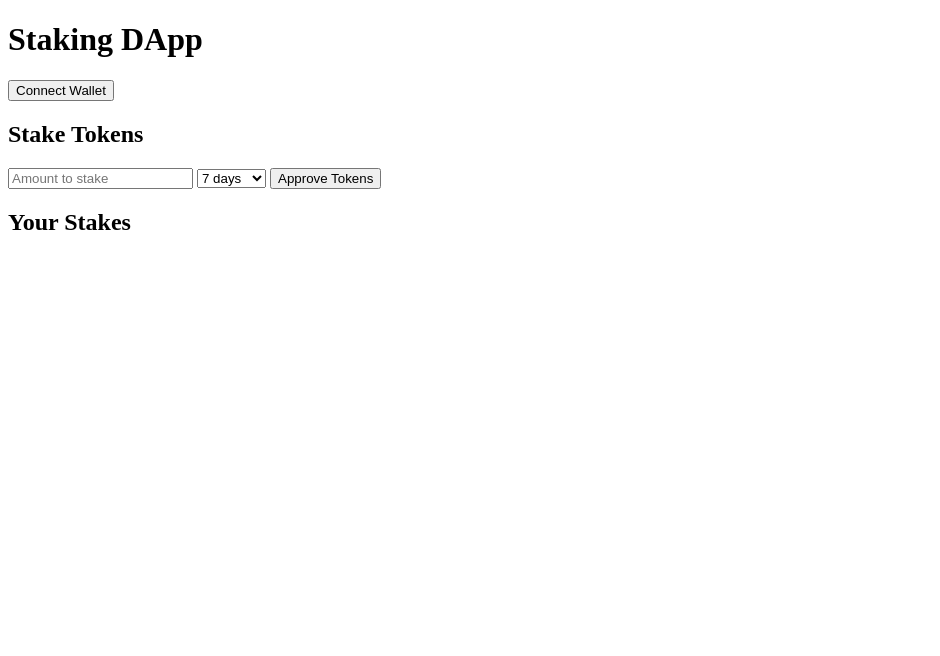
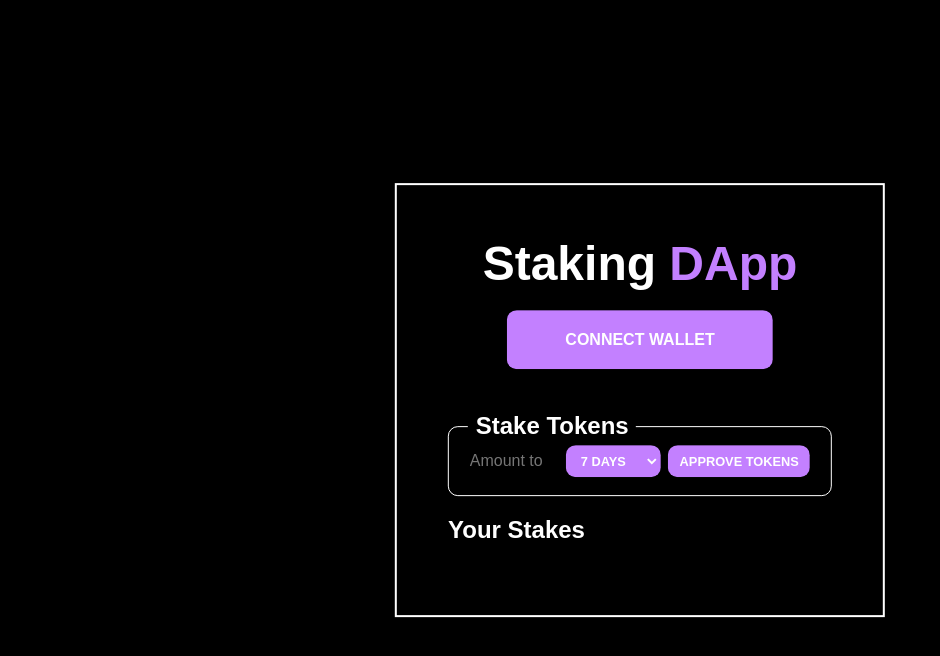
Before and after one commit to DeFoba/staking, a plain HTML site: page index.html in a window 1280 px wide. Shown: the whole page, without its empty margins (0-940 px from the left). Drawn offline with Linux system fonts and the light colour scheme.

Commit message:
Add new styles

```diff
--- /dev/null
+++ b/css/style.css
@@ -0,0 +1,101 @@
+body {
+    padding: 0;
+    margin: 0;
+    background-color: black;
+    color: white;
+    font-family: "Switzer-Regular",sans-serif !important;
+}
+
+#maincontainer {
+    position: absolute;
+    left: 50%;
+    top: 50%;
+    transform: translate(-50%, -50%);
+    display: flex;
+    flex-direction: column;
+    padding: 4%;
+    border: solid 2px #fff;
+    width: 30%;
+}
+
+#title_side {
+    text-align: center;
+    font-size: 300%;
+    width: 100%;
+    margin: 0;
+    padding: 0;
+}
+
+.color_text {
+    color: #C380FF;
+}
+
+#wallet {
+    display: flex;
+    justify-content: center;
+    margin-top: 5%;
+    margin-bottom: 15%;
+}
+
+#connectWallet {
+    border: solid 1px transparent;
+    padding: 5% 15%;
+    border-radius: 10px;
+    background-color: #C380FF;
+    color: white;
+    font-size: 100%;
+    font-weight: bold;
+    text-transform: uppercase;
+    transition: .2s;
+    cursor: pointer;
+}
+
+#connectWallet:hover {
+    background-color: transparent;
+    border: solid 1px #fff;
+}
+
+#stake {
+    border: solid 1px #fff;
+    border-radius: 10px;
+    padding: 4.5%;
+    position: relative;
+    display: flex;
+    justify-content: center;
+    /* width: 150%; */
+}
+
+.first_subtitle {
+    margin: 0;
+    position: absolute;
+    left: 5%;
+    top: 0;
+    transform: translateY(-55%);
+    background-color: #000;
+    padding: 0 2%;
+}
+
+.stake_input {
+    all: unset;
+    background: transparent;
+    border: 0;
+    width: 50%;
+    color: #fff;
+    margin: 0 1%;
+}
+
+.stake_input_btn {
+    border: solid 1px transparent;
+    border-radius: 10px;
+    background-color: #C380FF;
+    color: white;
+    font-size: 80%;
+    font-weight: bold;
+    text-transform: uppercase;
+    transition: .2s;
+    cursor: pointer;
+    margin: 0 1%;
+    padding: 2% 3%;
+    font-weight: bold;
+    text-wrap: nowrap;
+}
--- a/index.html
+++ b/index.html
@@ -1,6 +1,7 @@
 <!DOCTYPE html>
 <html lang="en">
 <head>
+  <link rel="stylesheet" href="css/style.css">
   <meta charset="UTF-8">
   <meta name="viewport" content="width=device-width, initial-scale=1.0">
   <title>Staking DApp</title>
@@ -14,23 +15,30 @@
   </style>
 </head>
 <body>
-  <h1>Staking DApp</h1>
+  <div id="maincontainer">
 
+    <!-- <div id="title_side">
+
+    </div> -->
+
+    <h1 id="title_side">Staking <span class="color_text">DApp</span></h1>
+
+    <div id="main_side">
       <div id="wallet">
         <button id="connectWallet">Connect Wallet</button>
         <p id="account" style="display: none;"></p>
       </div>
 
       <div id="stake">
-    <h2>Stake Tokens</h2>
-    <input type="number" id="amount" placeholder="Amount to stake">
-    <select id="lockPeriod">
+        <h2 class="first_subtitle">Stake Tokens</h2>
+        <input type="number" id="amount" class="stake_input" placeholder="Amount to stake">
+        <select id="lockPeriod" class="stake_input_btn">
           <option value="7">7 days</option>
           <option value="14">14 days</option>
           <option value="21">21 days</option>
           <option value="30">30 days</option>
         </select>
-    <button id="approveTokens">Approve Tokens</button>
+        <button id="approveTokens" class="stake_input_btn">Approve Tokens</button>
         <button id="stakeTokens" style="display: none;">Stake</button>
       </div>
 
@@ -38,6 +46,11 @@
         <h2>Your Stakes</h2>
         <div id="stakeList"></div>
       </div>
+
+    </div>
+
+  </div>
+
 
   <script>
     const sepoliaChainId = '0xaa36a7'; // Chain ID для сети Sepolia
```
Lines whose indentation alone changed are shown as unchanged.
